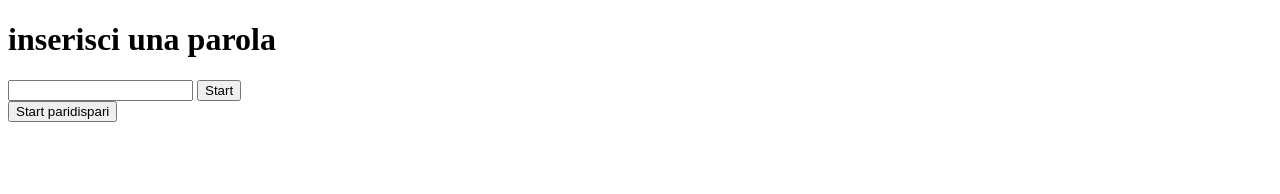
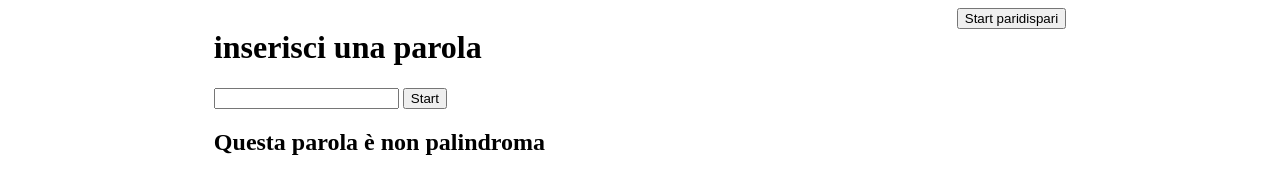
Before and after one commit to fabio98p/js-paliedispari, a plain HTML site: page index.html in a window 1280 px wide. Both pictures are taken after a click on the button "Start". Drawn offline with Linux system fonts and the light colour scheme.

Commit message:
paliedispari v0.3 fine palindroma

```diff
--- a/index.html
+++ b/index.html
@@ -6,12 +6,12 @@
 	<meta name="viewport" content="width=device-width, initial-scale=1.0">
 	<title>Document</title>
 </head>
-<body>
+<body style="display: flex; justify-content: space-around;">
 	<div class="palindromi">
 		<h1>inserisci una parola</h1>
 		<input id="text" type="text">
 		<button onclick="startPalindroma()">Start</button>
-
+		<h2 id="notPalindroma"></h2>
 	</div>
 	<div class="paridispari">
 		<button onclick="startParidispari()">Start paridispari</button>
--- a/main.js
+++ b/main.js
@@ -1,26 +1,17 @@
+//#region palindromo
+function startPalindroma() {
+	if (isPalindroma(document.getElementById("text").value)) {
+		document.getElementById("notPalindroma").innerHTML = "Questa parola è palindroma"
+	}
+	else{
+		document.getElementById("notPalindroma").innerHTML = "Questa parola è non palindroma"
+	}
+}
 function isPalindroma(parola) {
 	return parola = parola.split("").reverse().join("");
 }
-function startPalindroma() {
-	if (isPalindroma(document.getElementById("text").value)) {
-		console.log("hello");
-	}
-	else{
-		console.log("nope");
-	}
-}
+//#endregion
 
-
-
-
-
-
-
-
-
-
-
-
-	function startParidispari() {
+function startParidispari() {
 
 }
```
